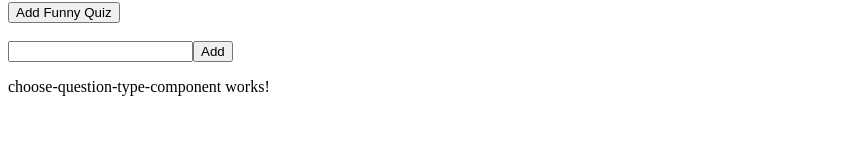
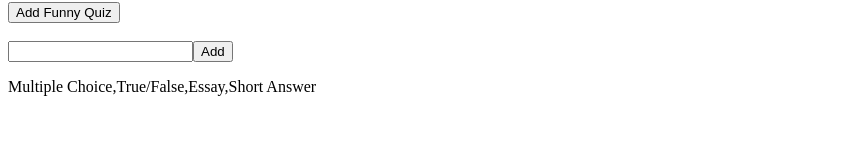
Before and after one commit to 2018-summer-mjs/first-app, an Angular app: page / in a window 1280 px wide. Shown: the part 195-363 px from the top of the page, without its empty margins (0-841 px from the left). Built offline with nearby package versions, Linux system fonts and the light colour scheme.

Commit message:
ngservice Contructor and Properties
Now showing on page.

```diff
--- a/src/app/choose-question-type-component/choose-question-type-component.component.html
+++ b/src/app/choose-question-type-component/choose-question-type-component.component.html
@@ -1,3 +1,3 @@
 <p>
-  choose-question-type-component works!
+  {{ questionTypes }}
 </p>
--- a/src/app/choose-question-type-component/choose-question-type-component.component.ts
+++ b/src/app/choose-question-type-component/choose-question-type-component.component.ts
@@ -1,4 +1,5 @@
 import { Component, OnInit } from '@angular/core';
+import { QuestionTypeService } from '../question-type.service';
 
 @Component({
   selector: 'app-choose-question-type-component',
@@ -7,9 +8,18 @@ import { Component, OnInit } from '@angular/core';
 })
 export class ChooseQuestionTypeComponentComponent implements OnInit {
 
-  constructor() { }
+  constructor(private qtSvc: QuestionTypeService) { }
+
+  // View Model properties...
+  public questionTypes: string[];
+
+
+
+  // Life cycle hook
 
   ngOnInit() {
+
+    this.questionTypes = this.qtSvc.getAvailableQuestionsTypes();
   }
 
 }
--- a/src/app/question-type.service.ts
+++ b/src/app/question-type.service.ts
@@ -6,4 +6,16 @@ import { Injectable } from '@angular/core';
 export class QuestionTypeService {
 
   constructor() { }
-}
+
+  public getAvailableQuestionsTypes() {
+    return [
+      "Multiple Choice"
+      , "True/False"
+      , "Essay"
+      , "Short Answer"
+    ];
+  }
+
+
+
+} // end QuestionTypeService
```
